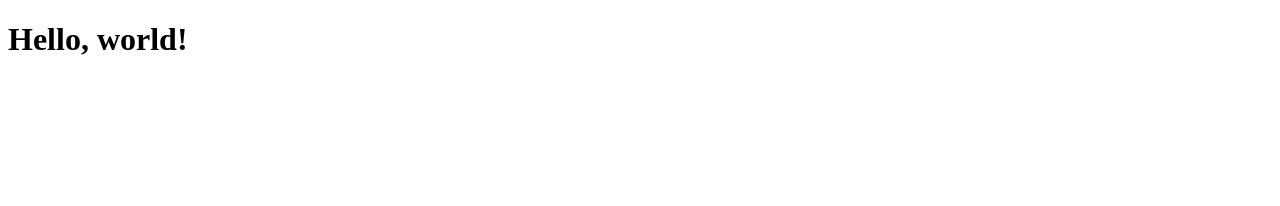
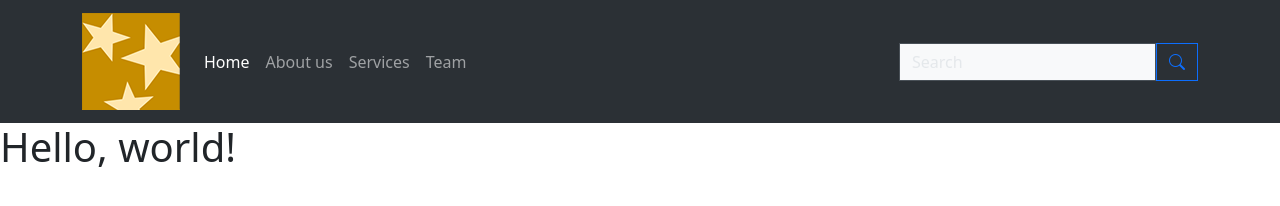
Before and after one commit to le000255/mtm6201-week11, a plain HTML site: page index.html in a window 1280 px wide. Drawn offline with nearby package versions, Linux system fonts and the light colour scheme.

Commit message:
complete basic setup with header

```diff
--- a/index.html
+++ b/index.html
@@ -1,20 +1,61 @@
-<!DOCTYPE html>
+<!doctype html>
 <html lang="en">
 
 <head>
-  <meta charset="UTF-8">
-  <meta name="viewport" content="width=device-width, initial-scale=1.0">
+  <meta charset="utf-8">
+  <meta name="viewport" content="width=device-width, initial-scale=1">
+  <title>Three Stars Media</title>
   <!-- bootstrap css -->
-  <link href="https://cdn.jsdelivr.net/npm/bootstrap@5.3.2/dist/css/bootstrap.min.css">
+  <link href="https://cdn.jsdelivr.net/npm/bootstrap@5.3.2/dist/css/bootstrap.min.css" rel="stylesheet"
+    integrity="sha384-T3c6CoIi6uLrA9TneNEoa7RxnatzjcDSCmG1MXxSR1GAsXEV/Dwwykc2MPK8M2HN" crossorigin="anonymous">
+  <!-- bootstrap icon -->
+  <link rel="stylesheet" href="https://cdn.jsdelivr.net/npm/bootstrap-icons@1.11.1/font/bootstrap-icons.css">
   <!-- custom css -->
   <link rel="stylesheet" href="css/main.css">
-  <title>Three Stars Media</title>
 </head>
 
 <body>
+  <header class="bg-dark">
+
+    <nav class="navbar navbar-expand-lg bg-body-tertiary" data-bs-theme="dark">
+      <div class="container-lg">
+        <a class="navbar-brand" href="#">
+          <img src="images/logo.png" alt="Three Stars Media Logo">
+        </a>
+        <button class="navbar-toggler" type="button" data-bs-toggle="collapse" data-bs-target="#navbarSupportedContent"
+          aria-controls="navbarSupportedContent" aria-expanded="false" aria-label="Toggle navigation">
+          <span class="navbar-toggler-icon"></span>
+        </button>
+        <div class="collapse navbar-collapse" id="navbarSupportedContent">
+          <ul class="navbar-nav me-auto mb-2 mb-lg-0">
+            <li class="nav-item">
+              <a class="nav-link active" href="#">Home</a>
+            </li>
+            <li class="nav-item">
+              <a class="nav-link " href="#about">About us</a>
+            </li>
+
+            <li class="nav-item">
+              <a class="nav-link " href="#services">Services</a>
+            </li>
+
+            <li class="nav-item">
+              <a class="nav-link " href="#team">Team</a>
+            </li>
+
+
+          </ul>
+          <form class="d-flex" role="search">
+            <input class="form-control text-bg-light rounded-0" type="search" placeholder="Search" aria-label="Search">
+            <button class="btn btn-outline-primary rounded-0" type="submit">
+              <i class="bi bi-search"></i>
+            </button>
+          </form>
+        </div>
+      </div>
+    </nav>
+  </header>
   <h1>Hello, world!</h1>
-
-  <!-- bootstrap scripts -->
   <script src="https://cdn.jsdelivr.net/npm/bootstrap@5.3.2/dist/js/bootstrap.bundle.min.js"
     integrity="sha384-C6RzsynM9kWDrMNeT87bh95OGNyZPhcTNXj1NW7RuBCsyN/o0jlpcV8Qyq46cDfL"
     crossorigin="anonymous"></script>
```
